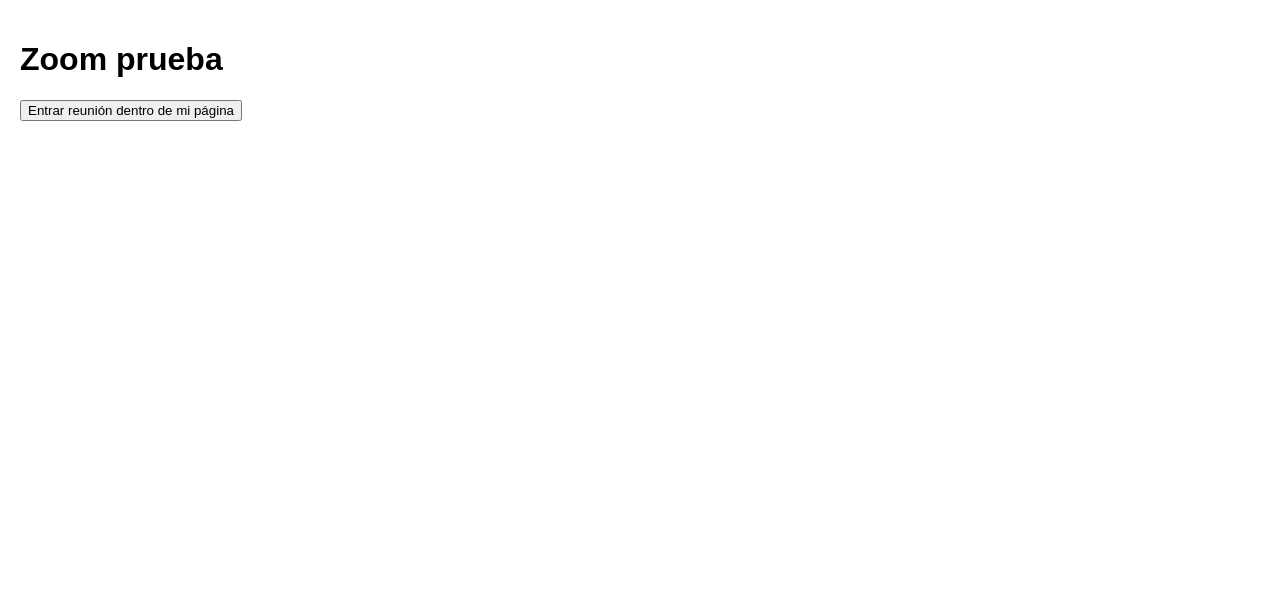
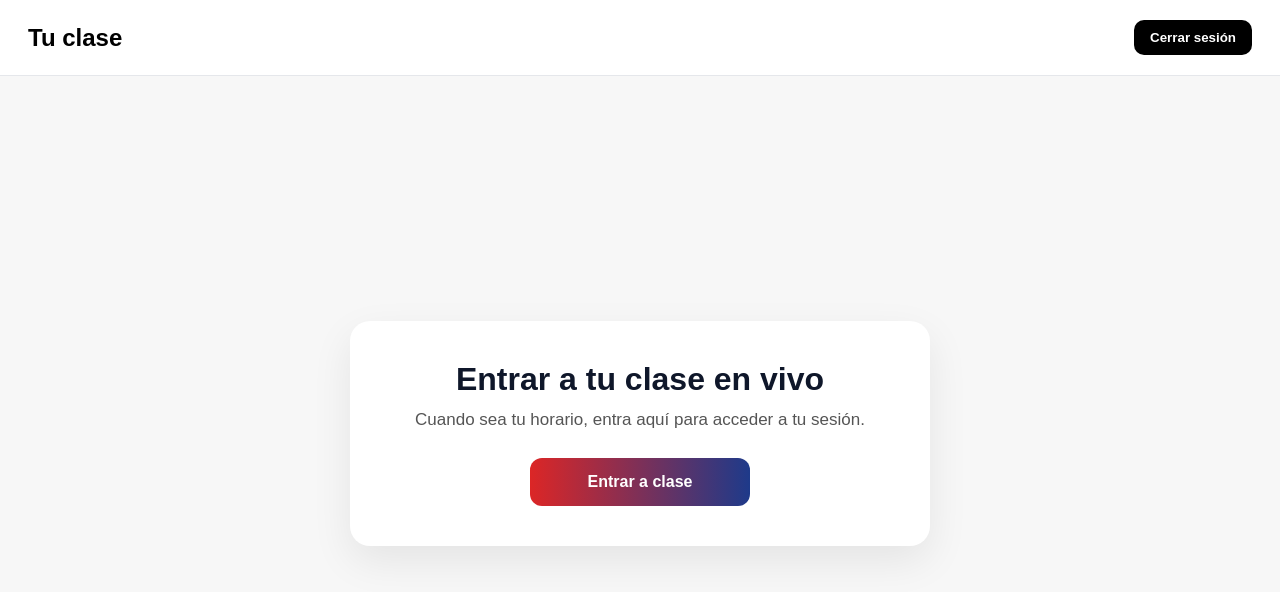
Before and after one commit to shippies7/easy-quick, a Vue app: page /clase in a window 1280 px wide. Shown: the top 592 px of the page. Built offline with nearby package versions, Linux system fonts and the light colour scheme; no server answers; sample sign-in values are in the browser's storage.

Commit message:
mejora clase y auth con firebase

```diff
--- a/package.json
+++ b/package.json
@@ -10,6 +10,7 @@
   },
   "dependencies": {
     "@zoom/meetingsdk": "^5.1.4",
+    "firebase": "^12.11.0",
     "jsonwebtoken": "^9.0.3",
     "vue": "^3.5.25",
     "vue-router": "^5.0.4"
--- /dev/null
+++ b/src/firebase.js
@@ -0,0 +1,28 @@
+import { initializeApp } from "firebase/app"
+import { getAuth, onAuthStateChanged } from "firebase/auth"
+
+const firebaseConfig = {
+  apiKey: "AIzaSyBOVXBoJ65kUZsSl0JEOfFHjVCjmEe-GAc",
+  authDomain: "easy-quick-school.firebaseapp.com",
+  projectId: "easy-quick-school",
+  storageBucket: "easy-quick-school.firebasestorage.app",
+  messagingSenderId: "25426802631",
+  appId: "1:25426802631:web:a576da3249dc98ca0a0be2",
+  measurementId: "G-TDZG7RD7EY"
+}
+const app = initializeApp(firebaseConfig)
+
+export const auth = getAuth(app)
+
+export function getCurrentUser() {
+  return new Promise((resolve, reject) => {
+    const unsubscribe = onAuthStateChanged(
+      auth,
+      (user) => {
+        unsubscribe()
+        resolve(user)
+      },
+      reject
+    )
+  })
+}
--- a/src/router/index.js
+++ b/src/router/index.js
@@ -1,23 +1,8 @@
 import { createRouter, createWebHistory } from 'vue-router'
+import HomeView from '../views/HomeView.vue'
 import ClaseView from '../views/ClaseView.vue'
-
-const HomeView = {
-  template: `
-    <div>
-      <h1>Home</h1>
-      <p>Bienvenida a Easy Quick</p>
-    </div>
-  `
-}
-
-const LoginView = {
-  template: `
-    <div>
-      <h1>Login</h1>
-      <p>Aquí irá el acceso de alumnos</p>
-    </div>
-  `
-}
+import LoginView from '../views/LoginView.vue'
+import { getCurrentUser } from '../firebase'
 
 const routes = [
   {
@@ -28,12 +13,14 @@
   {
     path: '/login',
     name: 'login',
-    component: LoginView
+    component: LoginView,
+    meta: { guestOnly: true }
   },
   {
     path: '/clase',
     name: 'clase',
-    component: ClaseView
+    component: ClaseView,
+    meta: { requiresAuth: true }
   }
 ]
 
@@ -42,4 +29,16 @@
   routes
 })
 
+router.beforeEach(async (to) => {
+  const user = await getCurrentUser()
+
+  if (to.meta.requiresAuth && !user) {
+    return '/login'
+  }
+
+  if (to.meta.guestOnly && user) {
+    return '/clase'
+  }
+})
+
 export default router
--- a/src/views/ClaseView.vue
+++ b/src/views/ClaseView.vue
@@ -1,21 +1,40 @@
 <template>
-  <div class="app">
-    <h1>Zoom prueba</h1>
+  <div class="page">
+    <div class="topbar">
+      <h1>Tu clase</h1>
+      <button class="logout-btn" @click="cerrarSesion" :disabled="cerrandoSesion">
+        {{ cerrandoSesion ? 'Saliendo...' : 'Cerrar sesión' }}
+      </button>
+    </div>
 
-    <button @click="entrarReunion" :disabled="cargando">
-      {{ cargando ? 'Cargando Zoom...' : 'Entrar reunión dentro de mi página' }}
-    </button>
+    <div class="content">
+      <div class="card">
+        <h2>Entrar a tu clase en vivo</h2>
+        <p class="text">
+          Cuando sea tu horario, entra aquí para acceder a tu sesión.
+        </p>
 
-    <p v-if="mensaje">{{ mensaje }}</p>
+        <button @click="entrarReunion" :disabled="cargando" class="zoom-btn">
+          {{ cargando ? 'Cargando Zoom...' : 'Entrar a clase' }}
+        </button>
+
+        <p v-if="mensaje" class="mensaje">{{ mensaje }}</p>
+      </div>
+    </div>
   </div>
 </template>
 
 <script setup>
 import { ref } from 'vue'
 import { ZoomMtg } from '@zoom/meetingsdk'
+import { signOut } from 'firebase/auth'
+import { useRouter } from 'vue-router'
+import { auth } from '../firebase'
 
 const cargando = ref(false)
 const mensaje = ref('')
+const cerrandoSesion = ref(false)
+const router = useRouter()
 
 const sdkKey = import.meta.env.VITE_ZOOM_SDK_KEY
 const meetingNumber = '82275218133'
@@ -26,7 +45,7 @@
 async function entrarReunion() {
   try {
     cargando.value = true
-    mensaje.value = 'Obteniendo firma de Zoom...'
+    mensaje.value = 'Obteniendo acceso a tu clase...'
 
     ZoomMtg.preLoadWasm()
     ZoomMtg.prepareWebSDK()
@@ -46,12 +65,12 @@
 
     if (!data.signature) {
       console.error('Respuesta backend:', data)
-      mensaje.value = 'No se pudo obtener la firma.'
+      mensaje.value = 'No se pudo obtener el acceso a la clase.'
       cargando.value = false
       return
     }
 
-    mensaje.value = 'Iniciando Zoom...'
+    mensaje.value = 'Iniciando clase...'
 
     ZoomMtg.init({
       leaveUrl,
@@ -72,7 +91,7 @@
           },
           error: function (err) {
             console.error('Error en join:', err)
-            mensaje.value = 'Error al entrar a la reunión. Revisa la consola.'
+            mensaje.value = 'Error al entrar a la clase. Revisa la consola.'
             cargando.value = false
           }
         })
@@ -89,6 +108,19 @@
     cargando.value = false
   }
 }
+
+async function cerrarSesion() {
+  try {
+    cerrandoSesion.value = true
+    await signOut(auth)
+    router.push('/login')
+  } catch (error) {
+    console.error(error)
+    alert('No se pudo cerrar sesión.')
+  } finally {
+    cerrandoSesion.value = false
+  }
+}
 </script>
 
 <style>
@@ -96,12 +128,96 @@
   margin: 0;
   padding: 0;
   min-height: 100%;
-  background: white;
+  background: #f7f7f7;
   color: black;
   font-family: Arial, sans-serif;
 }
 
-.app {
-  padding: 20px;
+.page {
+  min-height: 100vh;
+  background: #f7f7f7;
+}
+
+.topbar {
+  display: flex;
+  justify-content: space-between;
+  align-items: center;
+  padding: 20px 28px;
+  background: white;
+  border-bottom: 1px solid #e5e7eb;
+}
+
+.topbar h1 {
+  margin: 0;
+  font-size: 24px;
+}
+
+.logout-btn {
+  background: black;
+  color: white;
+  border: none;
+  padding: 10px 16px;
+  border-radius: 10px;
+  cursor: pointer;
+  font-weight: 600;
+}
+
+.logout-btn:disabled {
+  opacity: 0.7;
+  cursor: not-allowed;
+}
+
+.content {
+  min-height: calc(100vh - 85px);
+  display: flex;
+  align-items: center;
+  justify-content: center;
+  padding: 24px;
+  box-sizing: border-box;
+}
+
+.card {
+  width: 100%;
+  max-width: 520px;
+  background: white;
+  border-radius: 20px;
+  padding: 40px 30px;
+  box-shadow: 0 15px 40px rgba(0, 0, 0, 0.08);
+  text-align: center;
+}
+
+.card h2 {
+  margin: 0 0 12px;
+  font-size: 32px;
+  color: #0f172a;
+}
+
+.text {
+  margin: 0 0 28px;
+  color: #555;
+  font-size: 17px;
+}
+
+.zoom-btn {
+  background: linear-gradient(90deg, #dc2626, #1e3a8a);
+  color: white;
+  border: none;
+  padding: 15px 22px;
+  border-radius: 12px;
+  cursor: pointer;
+  font-weight: 700;
+  font-size: 16px;
+  min-width: 220px;
+}
+
+.zoom-btn:disabled {
+  opacity: 0.7;
+  cursor: not-allowed;
+}
+
+.mensaje {
+  margin-top: 18px;
+  color: #444;
+  font-size: 15px;
 }
 </style>
--- /dev/null
+++ b/src/views/HomeView.vue
@@ -0,0 +1,69 @@
+<template>
+  <div class="home">
+    <div class="card">
+      <p class="eyebrow">Easy Quick School</p>
+      <h1>Aprende inglés en vivo</h1>
+      <p class="text">
+        Entra a tu plataforma para acceder a tus clases en línea.
+      </p>
+
+      <router-link to="/login" class="btn">
+        Iniciar sesión
+      </router-link>
+    </div>
+  </div>
+</template>
+
+<script setup>
+</script>
+
+<style scoped>
+.home {
+  min-height: 100vh;
+  display: flex;
+  align-items: center;
+  justify-content: center;
+  background: #f7f7f7;
+  padding: 24px;
+}
+
+.card {
+  width: 100%;
+  max-width: 560px;
+  background: white;
+  border-radius: 20px;
+  padding: 40px 28px;
+  box-shadow: 0 10px 30px rgba(0, 0, 0, 0.08);
+  text-align: center;
+}
+
+.eyebrow {
+  font-size: 14px;
+  letter-spacing: 0.08em;
+  text-transform: uppercase;
+  color: #666;
+  margin-bottom: 10px;
+}
+
+h1 {
+  font-size: 40px;
+  margin: 0 0 14px;
+  color: #111;
+}
+
+.text {
+  font-size: 18px;
+  color: #444;
+  margin: 0 0 28px;
+}
+
+.btn {
+  display: inline-block;
+  text-decoration: none;
+  background: black;
+  color: white;
+  padding: 14px 22px;
+  border-radius: 12px;
+  font-weight: 600;
+}
+</style>
--- /dev/null
+++ b/src/views/LoginView.vue
@@ -0,0 +1,152 @@
+<template>
+  <div class="login">
+    <div class="card">
+      <img src="/logo.png" alt="logo" class="logo" />
+
+      <h1>Iniciar sesión</h1>
+      <p class="text">
+        Ingresa tus datos para acceder a tu clase.
+      </p>
+
+      <input
+        v-model="usuario"
+        type="email"
+        placeholder="Correo electrónico"
+        class="input"
+      />
+
+      <input
+        v-model="password"
+        type="password"
+        placeholder="Contraseña"
+        class="input"
+      />
+
+      <button @click="login" class="btn" :disabled="cargando">
+        {{ cargando ? 'Entrando...' : 'Entrar' }}
+      </button>
+
+      <p v-if="errorMsg" class="error">
+        {{ errorMsg }}
+      </p>
+    </div>
+  </div>
+</template>
+
+<script setup>
+import { ref } from 'vue'
+import { useRouter } from 'vue-router'
+import { signInWithEmailAndPassword } from 'firebase/auth'
+import { auth } from '../firebase'
+
+const usuario = ref('')
+const password = ref('')
+const cargando = ref(false)
+const errorMsg = ref('')
+const router = useRouter()
+
+async function login() {
+  errorMsg.value = ''
+
+  if (!usuario.value || !password.value) {
+    errorMsg.value = 'Completa tu correo y contraseña.'
+    return
+  }
+
+  try {
+    cargando.value = true
+
+    await signInWithEmailAndPassword(
+      auth,
+      usuario.value.trim(),
+      password.value
+    )
+
+    router.push('/clase')
+  } catch (error) {
+    console.error(error)
+    errorMsg.value = 'Correo o contraseña incorrectos.'
+  } finally {
+    cargando.value = false
+  }
+}
+</script>
+
+<style scoped>
+.login {
+  min-height: 100vh;
+  display: flex;
+  align-items: center;
+  justify-content: center;
+  background: linear-gradient(135deg, #0f172a, #1e3a8a);
+  padding: 24px;
+}
+
+.card {
+  width: 100%;
+  max-width: 420px;
+  background: white;
+  border-radius: 20px;
+  padding: 40px 28px;
+  box-shadow: 0 15px 40px rgba(0, 0, 0, 0.25);
+  text-align: center;
+}
+
+.logo {
+  width: 120px;
+  margin-bottom: 20px;
+}
+
+h1 {
+  font-size: 32px;
+  margin: 0 0 10px;
+  color: #0f172a;
+}
+
+.text {
+  font-size: 16px;
+  color: #555;
+  margin-bottom: 25px;
+}
+
+.input {
+  width: 100%;
+  padding: 12px;
+  margin-bottom: 12px;
+  border-radius: 10px;
+  border: 1px solid #ddd;
+  outline: none;
+  box-sizing: border-box;
+}
+
+.input:focus {
+  border-color: #1e3a8a;
+}
+
+.btn {
+  width: 100%;
+  background: linear-gradient(90deg, #dc2626, #1e3a8a);
+  color: white;
+  padding: 14px;
+  border-radius: 12px;
+  font-weight: 600;
+  border: none;
+  cursor: pointer;
+  transition: 0.2s;
+}
+
+.btn:hover {
+  opacity: 0.9;
+}
+
+.btn:disabled {
+  opacity: 0.7;
+  cursor: not-allowed;
+}
+
+.error {
+  margin-top: 14px;
+  color: #dc2626;
+  font-size: 14px;
+}
+</style>
```
Also changed, not shown: public/logo.png (added), 1 other file (tests, documents, lock files or other folders).
